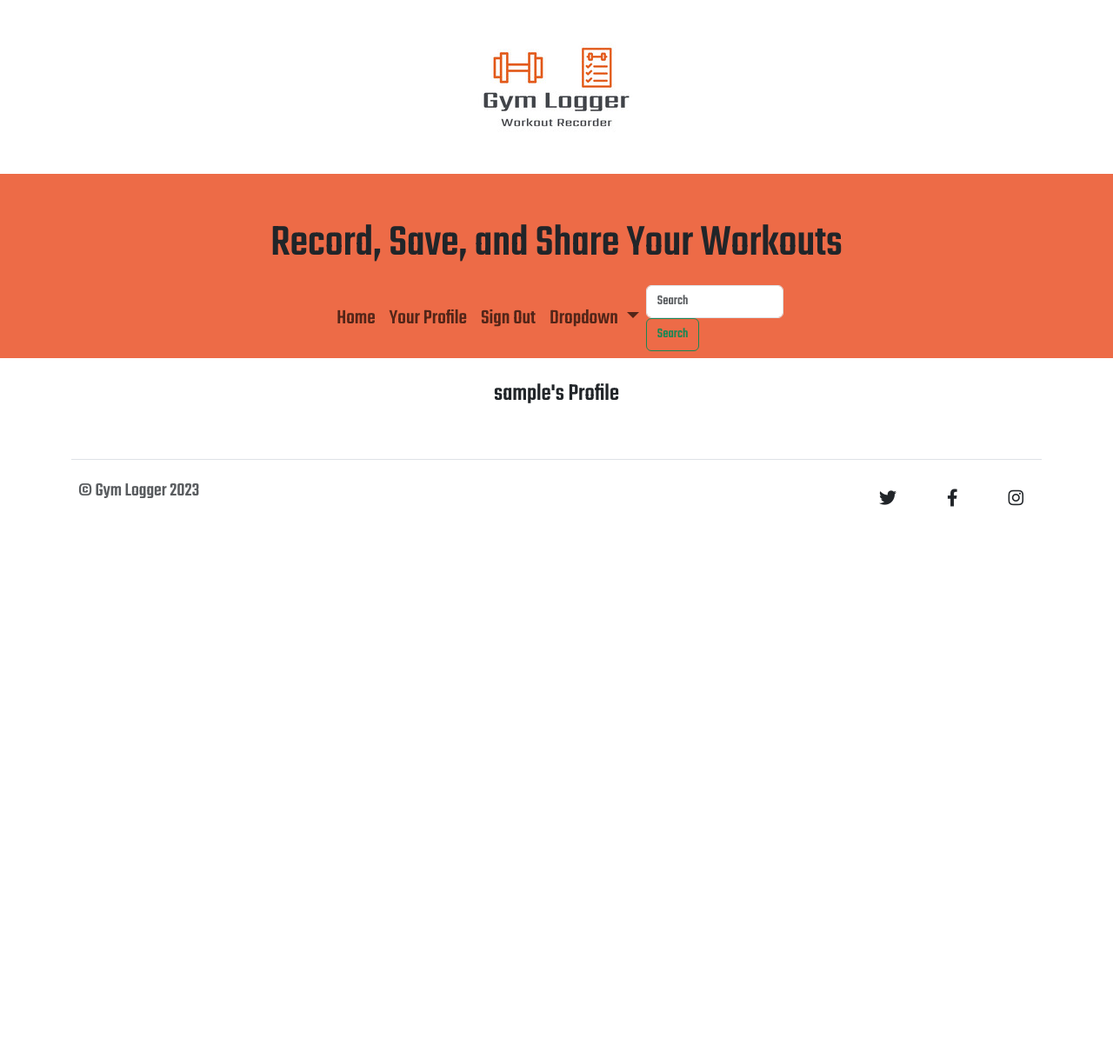
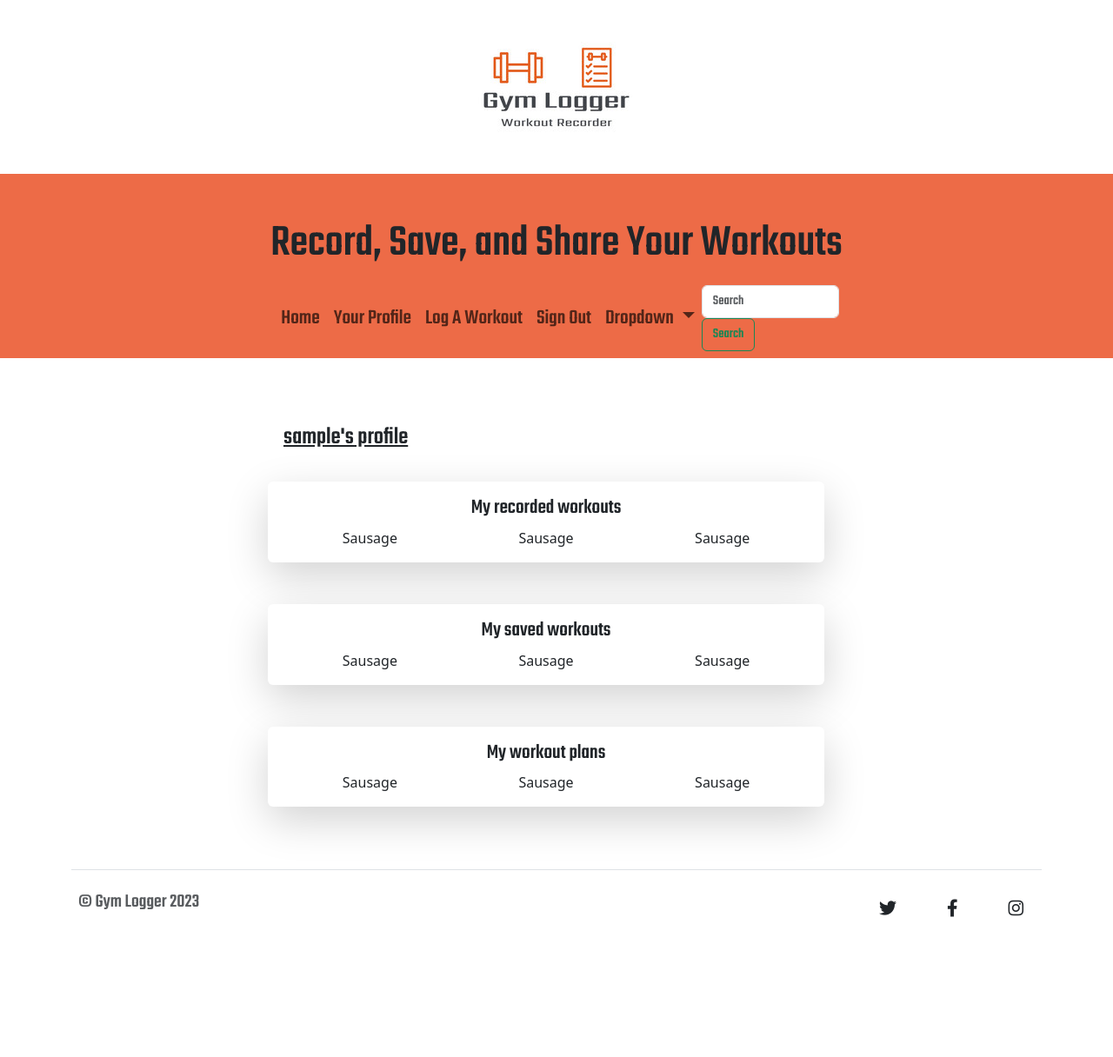
Before and after one commit to HawesJM/gym-logger, a Flask app: page /profile/1 in a window 1280 px wide. Shown: the top 1216 px of the page at 87% size. Before the commit the page ends 583 px from the top, so only its background shows below. Run offline with Flask 3, Linux system fonts and the light colour scheme; the visitor is signed in with stand-in values (Sample User, id 1); a database or web service that is not in the repository returns one stand-in record (values such as "Sample title"); some libraries are stand-ins or nearby versions.

Commit message:
begin show plans function in profile page

```diff
--- a/run.py
+++ b/run.py
@@ -49,8 +49,8 @@ def register():
     return render_template("register.html")
 
 
-@app.route("/signin", methods=["GET", "POST"])
-def signin():
+@app.route("/sign_in", methods=["GET", "POST"])
+def sign_in():
     if request.method == "POST":
         # check if username exists in db
         existing_user = mongo.db.users.find_one(
@@ -67,14 +67,14 @@ def signin():
             else:
                 # invalid password match
                 flash("Incorrect Username and/or Password")
-                return redirect(url_for("signin"))
+                return redirect(url_for("sign_in"))
 
         else:
             # username doesn't exist
             flash("Incorrect Username and/or Password")
-            return redirect(url_for("signin"))
+            return redirect(url_for("sign_in"))
 
-    return render_template("signin.html")
+    return render_template("sign_in.html")
 
 
 @app.route("/profile/<username>", methods=["GET", "POST"])
@@ -85,15 +85,28 @@ def profile(username):
     if session["user"]:
         return render_template("profile.html", username=username)
 
-    return redirect(url_for("signin"))
+    return redirect(url_for("sign_in"))
 
 
-@app.route("/signout")
-def signout():
+@app.route("/sign_out")
+def sign_out():
     # remove user from session cookie
     flash("You have been logged out")
     session.pop("user")
-    return redirect(url_for("signin"))
+    return redirect(url_for("sign_in"))
+
+@app.route("/record_workout", methods=["GET", "POST"])
+def record_workout():
+    if request.method == "POST":
+        logged_workout = {
+            "workout_description": request.form.get("workout_description").lower(),
+            "created_by": session["user"]
+        }
+        mongo.db.workouts.insert_one(logged_workout)
+        flash("Workout successfully logged!")
+        return redirect(url_for("profile", username=session["user"]))
+
+    return render_template("record_workout.html")
 
 if __name__ == "__main__":
     app.run(host=os.environ.get("IP"),
--- a/static/css/style.css
+++ b/static/css/style.css
@@ -38,6 +38,10 @@ h1 {
 }
 
 h3 {
+    font-family: teko, sans-serif;
+}
+
+h4 {
     font-family: teko, sans-serif;
 }
 
@@ -205,3 +209,44 @@ h3 {
     margin-top: 100px;
     margin-bottom: 50px;
 }
+
+/* workout record page styles */
+
+#workout-record-container {
+    background-color: fuchsia;
+    margin-top: 50px;
+    margin-left: auto;
+    margin-right: auto;
+}
+
+/* profile page styles */
+
+#profile-header {
+    margin-left: auto;
+    margin-right: auto;
+    margin-top: 50px;
+}
+
+#profile-name{
+    text-decoration: underline;
+    text-transform: lowercase;
+    margin-left: 0;
+}
+
+#recorded-workouts {
+    margin-left: auto;
+    margin-right: auto;
+    text-align: center;
+}
+
+#saved-workouts {
+    margin-left: auto;
+    margin-right: auto;
+    text-align: center;
+}
+
+#workout-plans {
+    margin-left: auto;
+    margin-right: auto;
+    text-align: center;
+}
--- a/templates/base.html
+++ b/templates/base.html
@@ -43,15 +43,19 @@
                 <a class="nav-link sidenav-trigger" href="{{ url_for('profile', username=session['user']) }}">Your Profile</a>
             </li>
             <li class="nav-item">
-                <a class="nav-link sidenav-trigger" href="{{ url_for('signout') }}">Sign Out</a>
+                <a class="nav-link sidenav-trigger" href="{{ url_for('record_workout') }}">Log A Workout</a>
+            </li>
+            <li class="nav-item">
+                <a class="nav-link sidenav-trigger" href="{{ url_for('sign_out') }}">Sign Out</a>
             </li>
             {% else %}
             <li class="nav-item">
-                <a class="nav-link sidenav-trigger" href="{{ url_for('signin') }}">Sign In</a>
+                <a class="nav-link sidenav-trigger" href="{{ url_for('sign_in') }}">Sign In</a>
             </li>
             <li class="nav-item">
                 <a class="nav-link sidenav-trigger" href="{{ url_for('register') }}">Register</a>
             </li>
+
             {% endif %}
             <li class="nav-item dropdown">
                 <a class="nav-link dropdown-toggle" href="#" id="navbarDropdown" role="button" data-toggle="dropdown"
--- a/templates/profile.html
+++ b/templates/profile.html
@@ -2,11 +2,62 @@
 {% block content %}
 
 <div class="row">
-    <div class="col s12 m8 offset-m2">
-        <h3 class="center-align light-blue-text text-darken-4">
+    <div id="profile-header" class="col-sm-12 col-md-6">
+        <h3 id = "profile-name" class="light-blue-text text-darken-4">
             {{ username }}'s Profile
         </h3>
-        <div class="card-panel"></div>
+    </div>
+</div>
+
+
+<div id="recorded-workouts" class="row col-sm-12 col-md-6">
+    <div class="row shadow-lg p-3 mb-5 bg-white rounded workouts-collapsible">
+        <h4>
+            My recorded workouts
+        </h4>
+        <div class="card-body col-md-4">
+            Sausage
+        </div>
+        <div class="card-body col-md-4">
+            Sausage
+        </div>
+        <div class="card-body col-md-4">
+            Sausage
+        </div>
+    </div>
+</div>
+
+<div id="saved-workouts" class="row col-sm-12 col-md-6">
+    <div class="row shadow-lg p-3 mb-5 bg-white rounded workouts-collapsible">
+        <h4>
+            My saved workouts
+        </h4>
+        <div class="card-body col-md-4">
+            Sausage
+        </div>
+        <div class="card-body col-md-4">
+            Sausage
+        </div>
+        <div class="card-body col-md-4">
+            Sausage
+        </div>
+    </div>
+</div>
+
+<div id="workout-plans" class="row col-sm-12 col-md-6">
+    <div class="row shadow-lg p-3 mb-5 bg-white rounded workouts-collapsible">
+        <h4>
+            My workout plans
+        </h4>
+        <div class="card-body col-md-4">
+            Sausage
+        </div>
+        <div class="card-body col-md-4">
+            Sausage
+        </div>
+        <div class="card-body col-md-4">
+            Sausage
+        </div>
     </div>
 </div>
 
--- a/templates/signin.html
+++ b/templates/sign_in.html
@@ -3,7 +3,7 @@
 <h3 class="center-align">Log In</h3>
 
 <div class="row shadow-lg p-3 mb-5 bg-white rounded" id="login-container">
-    <form class="col s12 m8 offset-m2" method="POST" action="{{ url_for('signin') }}">
+    <form class="col s12 m8 offset-m2" method="POST" action="{{ url_for('sign_in') }}">
         <div class="panel">
             <div class="row">
                 <div class="input-field col s12">
```
Also changed, not shown: templates/record_workout.html (added, +16 -0 lines), readme.md (added).
